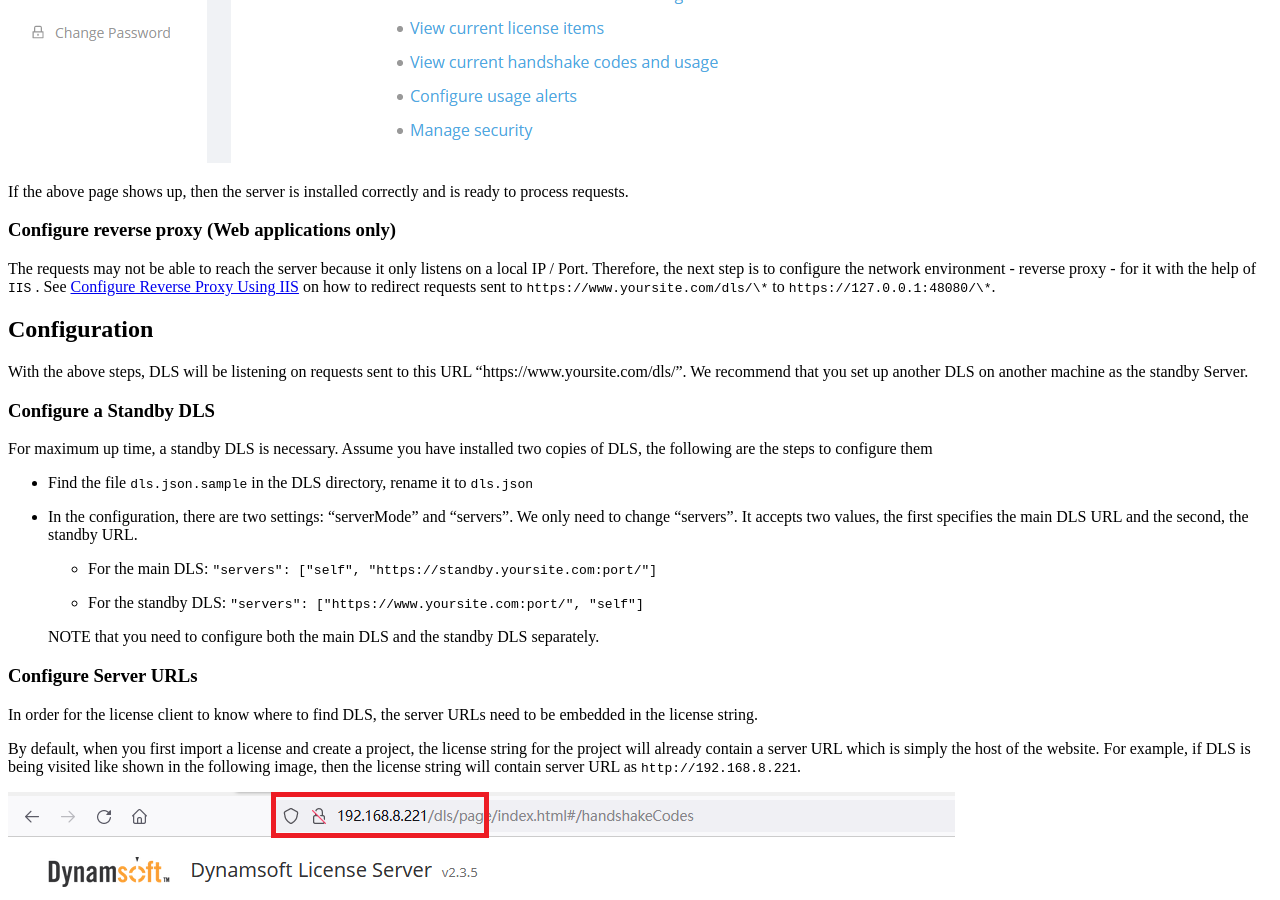
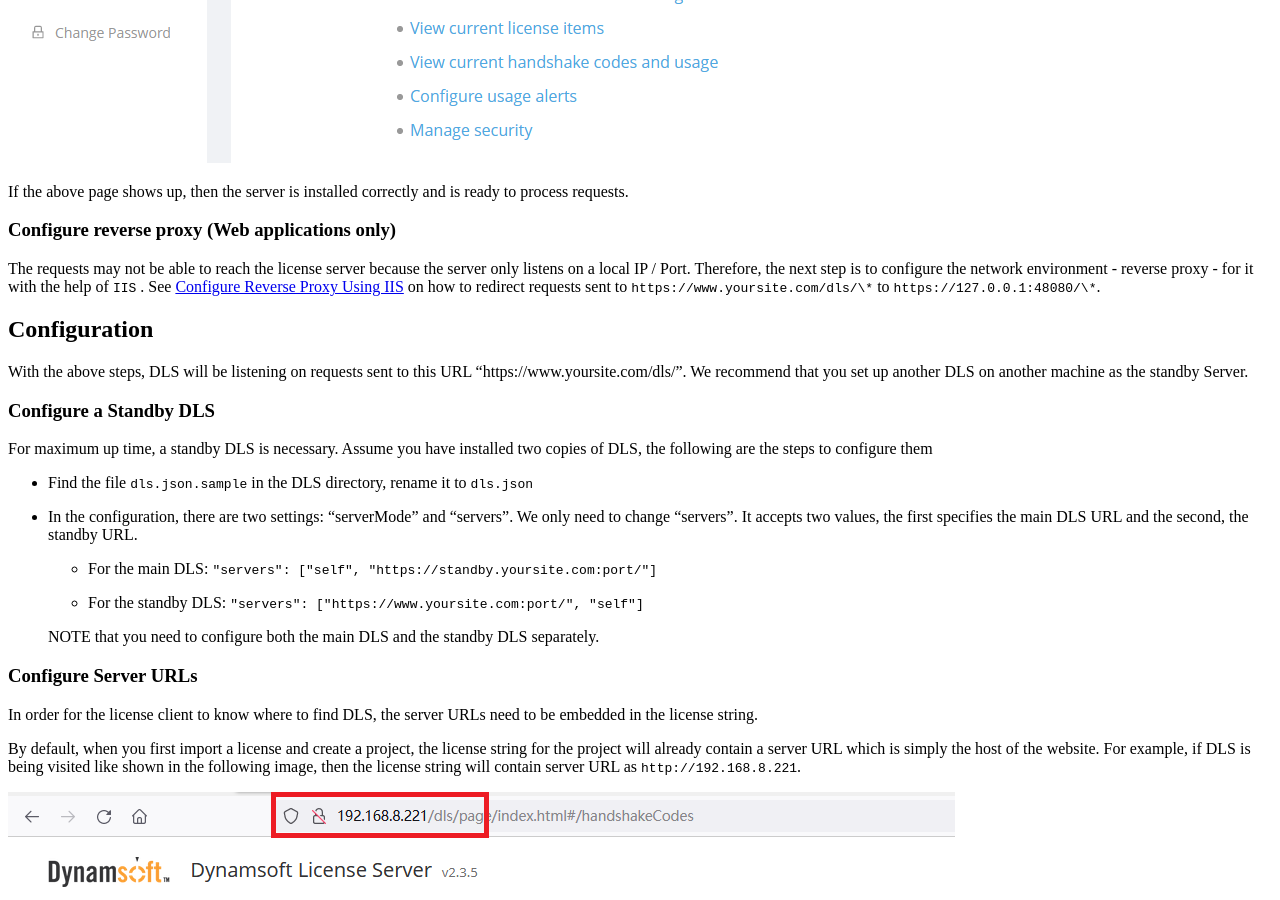
Before and after one commit to dynamsoft-docs/license-server-docs, a Jekyll site: the page built from selfhosting/DLSonWindows.md, in a window 1280 px wide and 900 px high, scrolled down 2287 px. Built offline with Jekyll 4.4.1, drawn with Linux system fonts in a browser that asks for light colours.

Commit message:
Update DLSonWindows.md

```diff
--- a/selfhosting/DLSonWindows.md
+++ b/selfhosting/DLSonWindows.md
@@ -74,7 +74,7 @@
 
 
 ### Configure reverse proxy (Web applications only)
-The requests may not be able to reach the server because it only listens on a local IP / Port. Therefore, the next step is to configure the network environment - reverse proxy - for it with the help of `IIS` . See [Configure Reverse Proxy Using IIS]({{site.selfhosted}}configurereverseproxyusingiis.html) on how to redirect requests sent to `https://www.yoursite.com/dls/\*` to `https://127.0.0.1:48080/\*`.
+The requests may not be able to reach the license server because the server only listens on a local IP / Port. Therefore, the next step is to configure the network environment - reverse proxy - for it with the help of `IIS` . See [Configure Reverse Proxy Using IIS]({{site.selfhosted}}configurereverseproxyusingiis.html) on how to redirect requests sent to `https://www.yoursite.com/dls/\*` to `https://127.0.0.1:48080/\*`.
 
 ## Configuration
 
```
